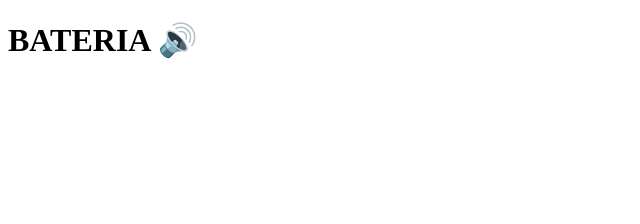
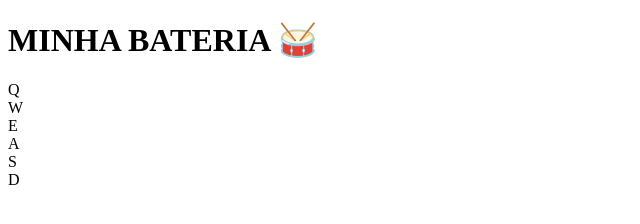
Before and after one commit to RyanF-Souza/Projeto-Bateria, a plain HTML site: page index.html in a window 1280 px wide. Shown: the whole page, without its empty margins (0-640 px from the left). Drawn offline with Linux system fonts and the light colour scheme.

Commit message:
Add files via upload

```diff
--- a/index.html
+++ b/index.html
@@ -9,6 +9,14 @@
     <link rel="shortcut icon" href="img/headphones.svg" type="image/x-icon">
 </head>
 <body>
-    <h1>BATERIA 🔊</h1>
+    <h1>MINHA BATERIA 🥁</h1>
+    <div class="keys">
+        <div class="key" data-key="keyq">Q</div>
+        <div class="key" data-key="keyw">W</div>
+        <div class="key" data-key="keye">E</div>
+        <div class="key" data-key="keya">A</div>
+        <div class="key" data-key="keys">S</div>
+        <div class="key" data-key="keyd">D</div>
+    </div>
 </body>
 </html>
```
